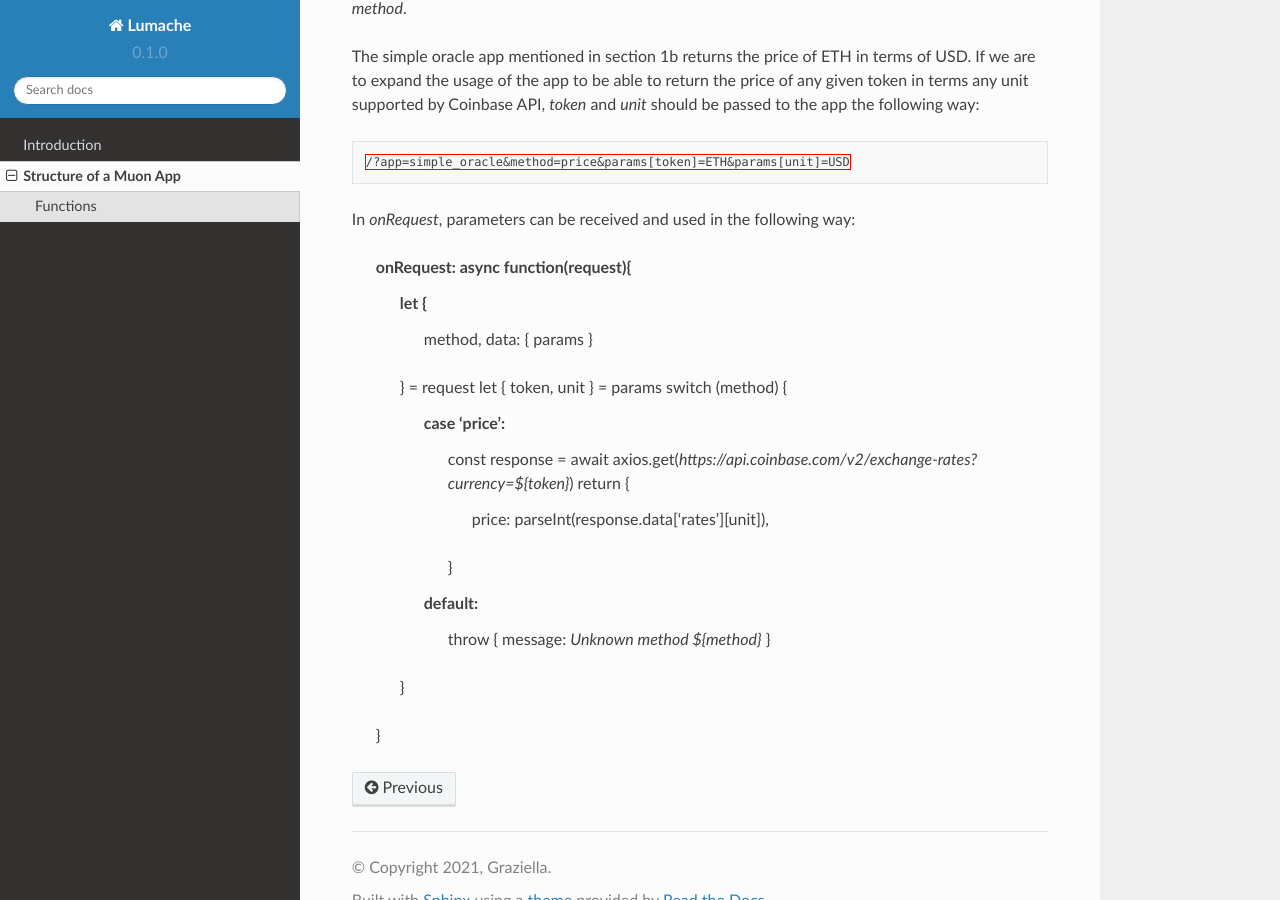
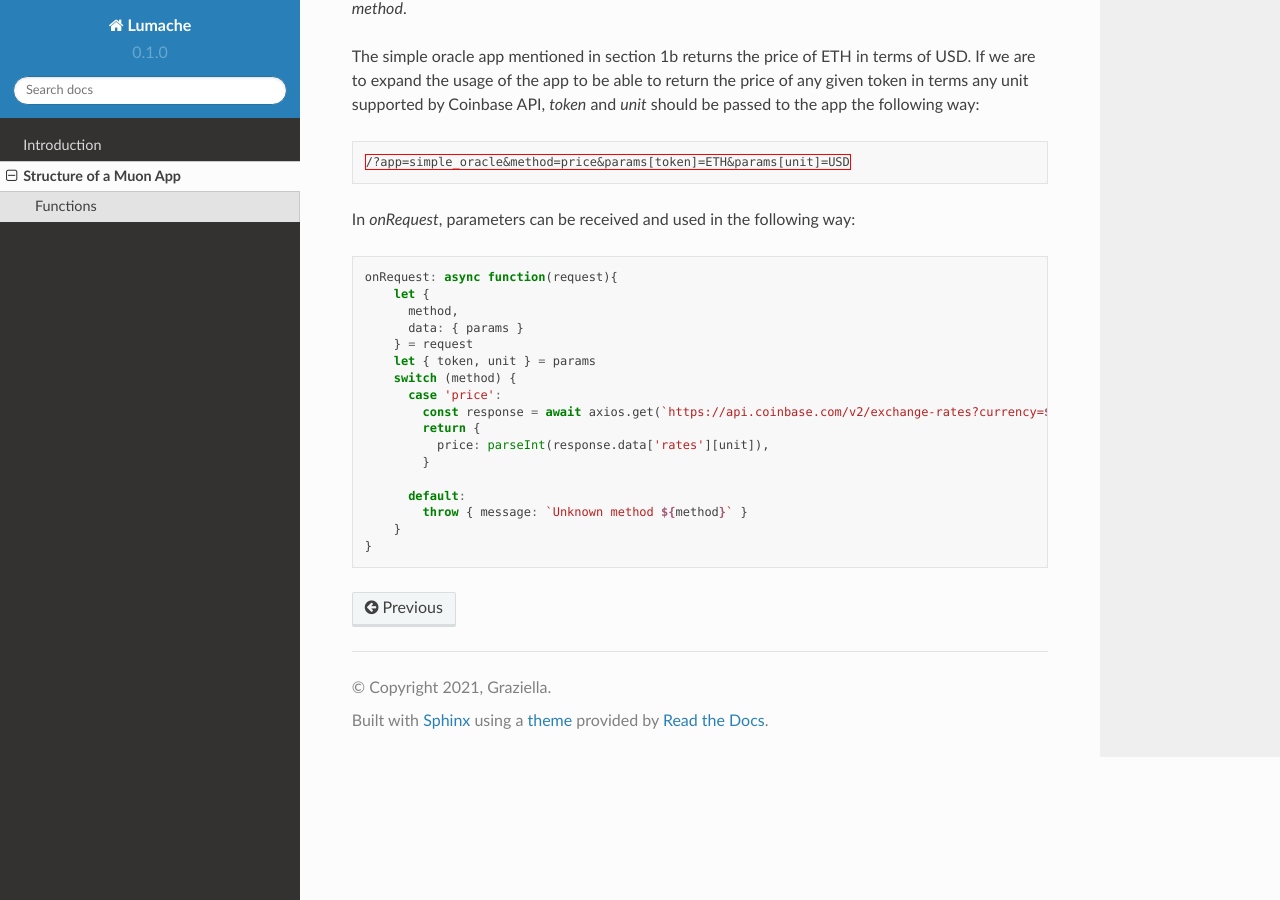
Before and after one commit to abramsymons/rtd-muon, a Sphinx documentation site: the page built from docs/source/structure.rst, in a window 1280 px wide and 900 px high, scrolled down 626 px. Built offline with Sphinx 7.4.7 and the Read the Docs theme 2.0.0, drawn with Linux system fonts in a browser that asks for light colours.

Commit message:
Update structure.rst

```diff
--- a/docs/source/structure.rst
+++ b/docs/source/structure.rst
@@ -28,6 +28,8 @@ The simple oracle app mentioned in section 1b returns the price of ETH in terms
 
 In `onRequest`, parameters can be received and used in the following way:
 
+.. code-block:: javascript
+
     onRequest: async function(request){
         let {
           method,
```
